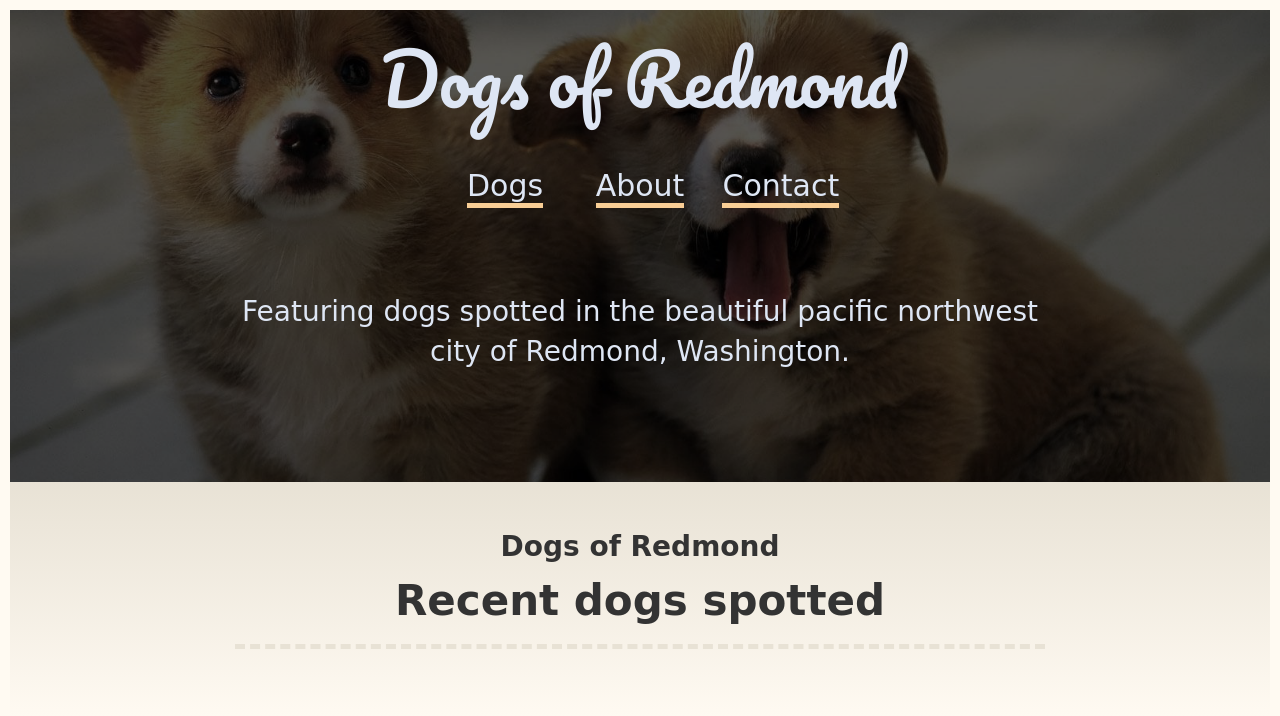
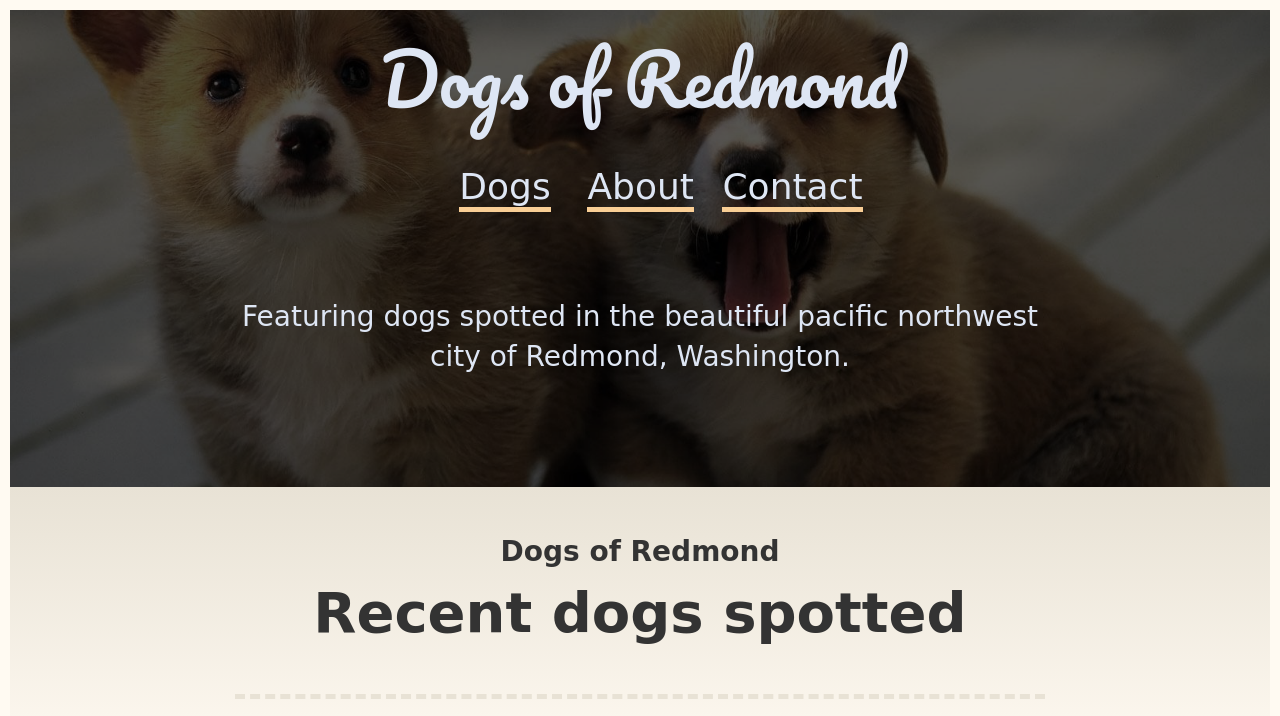
Before and after one commit to JStein92/dogBlog, a plain HTML site: page index.html in a window 1280 px wide. Shown: the top 716 px of the page. Drawn offline with nearby package versions, Linux system fonts and the light colour scheme; a web font is replaced by a local one.

Commit message:
change size of pics and subheading in splash

```diff
--- a/css/styles.css
+++ b/css/styles.css
@@ -8,9 +8,7 @@
   font-size: 8em;
   padding-bottom: 20px;
 }
-.splash h2{
 
-}
 .splash p{
   padding-top: 80px;
   font-family: 'Arima Madurai', cursive;
@@ -23,8 +21,7 @@
 }
 .splash a {
   font-family: 'Arima Madurai', cursive;
-
-  padding-bottom: 0px;
+font-size: 120%;
   border-bottom: 5px solid #f9ce95;
   text-decoration: none;
   text-decoration: none;
@@ -51,10 +48,10 @@
   padding-top: 0px;
   margin-top: 0px;
   text-align: center;
-  font-size: 300%;
+  font-size: 400%;
   font-weight: bold;
   margin-bottom: 70px;
-  padding-bottom: 20px;
+  padding-bottom: 50px;
   border-bottom: 5px dashed #e8e2d5;
 }
 .content {
@@ -71,7 +68,7 @@ figure {
 
   padding: 8px;
   background: #fff;
-  width: 600px;
+  width: 800px;
   margin: 0 auto;
 }
 
@@ -79,8 +76,7 @@ figure img{
   height: auto;
   width: 100%;
   background: rgba(0,0,0,0.1);
-  width= 600px ;
-  height= 400px;
+
   -webkit-transition: all 1s;
 -moz-transition: all 1s;
 -o-transition: all 1s;
@@ -135,7 +131,6 @@ figure:hover img {
 
 }
 
-
 .container{
   width: 100%;
   padding:10px;
```
